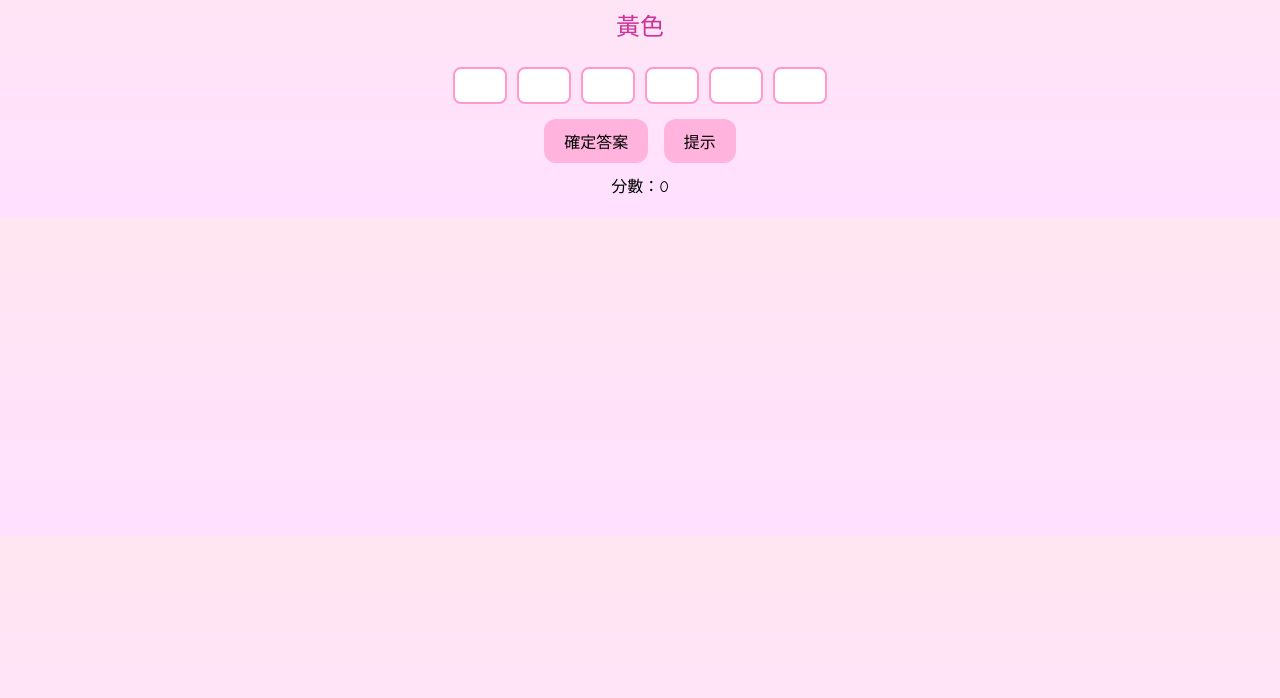
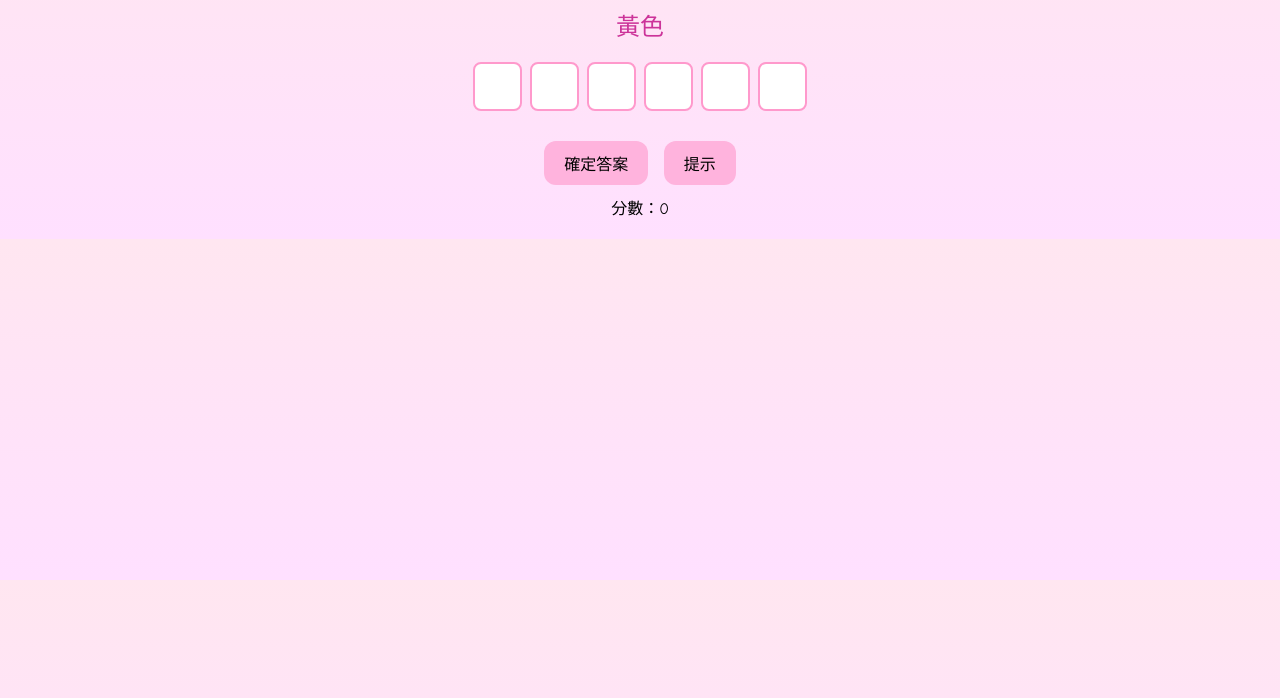
Before and after one commit to cipherchriswong/Spelling-Game, a plain HTML site: page index.html in a window 1280 px wide. Shown: the part 102-800 px from the top of the page. Drawn offline with Linux system fonts and the light colour scheme.

Commit message:
Update style.css

```diff
--- a/style.css
+++ b/style.css
@@ -16,10 +16,18 @@ h1 {
   margin: 20px;
   color: #cc3399;
 }
+#inputs {
+  display: flex;
+  justify-content: center;
+  flex-wrap: wrap;
+  gap: 8px;
+  margin-bottom: 20px;
+}
+
 #inputs input {
-  width: 40px;
-  font-size: 20px;
-  margin: 5px;
+  width: 35px;
+  height: 35px;
+  font-size: 18px;
   text-align: center;
   border: 2px solid #ff99cc;
   border-radius: 8px;
```
